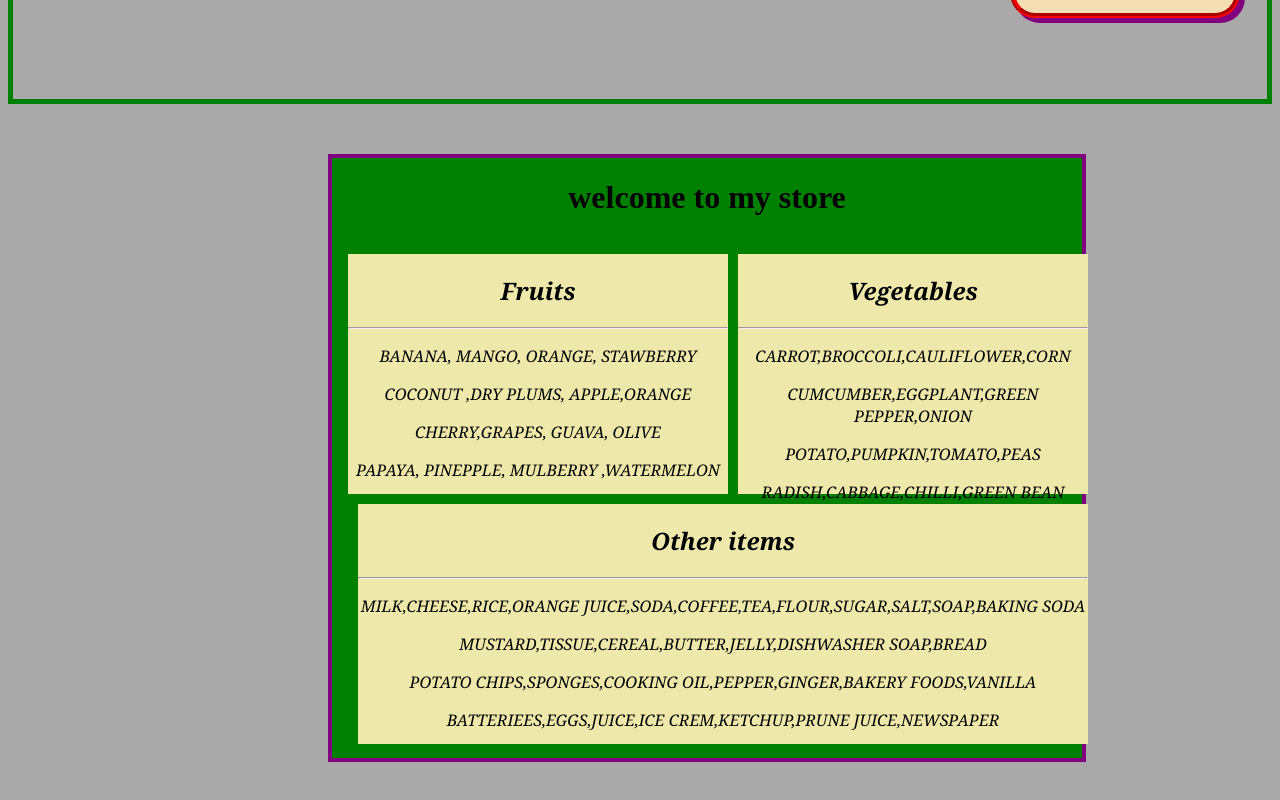
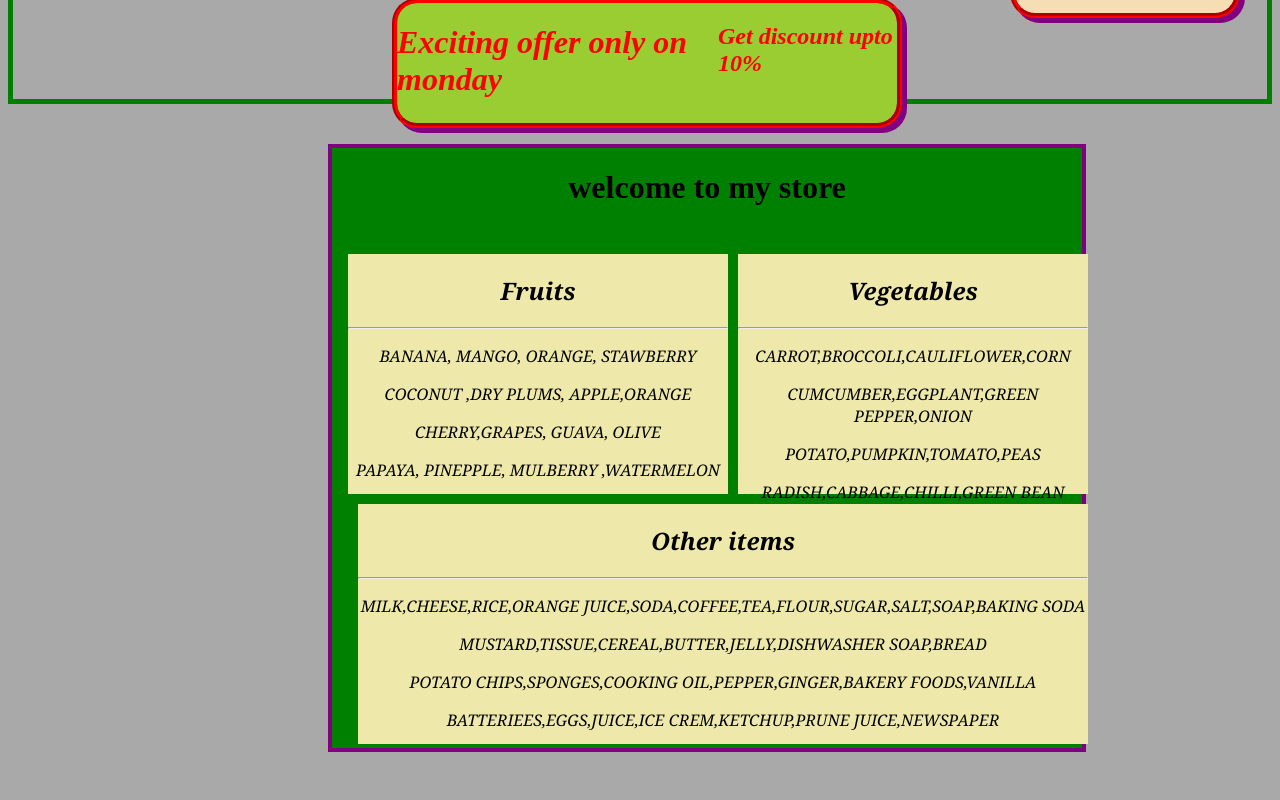
Before and after one commit to yogeshzeus/assessment3, a plain HTML site: page index.html in a window 1280 px wide. Shown: the part 672-1472 px from the top of the page. Before the commit the page ends 1434 px from the top, so only its background shows below. Drawn offline with Linux system fonts and the light colour scheme.

Commit message:
changes third assessment

```diff
--- a/index.css
+++ b/index.css
@@ -1,5 +1,6 @@
 body{
     background-color: darkgray;
+    height: 1500px;
 }
 .class{
     height: 100px;
@@ -88,7 +89,7 @@ body{
 .box5{
     position: fixed;
 
-    top: 450px;
+    bottom: 0px;
     height: 120px;
     width: 500px;
     border: 5px groove red;
@@ -108,7 +109,8 @@ body{
     margin-left: 25%;
     position: absolute;
     z-index: -1;
-    margin-top: 50px;
+    margin-top: 40px;
+    margin-bottom: 40px;
     border: 4px solid purple;
 }
 .f1{
--- a/index.html
+++ b/index.html
@@ -8,7 +8,7 @@
     <link rel="stylesheet" href="./index.css">
 </head>
 <body>
-    <div class="class class1"> <span>WELCOME TO</span >
+    <div class="class class1"> <span></span>WELCOME TO</span >
     <br>
     <span>ALL-IN-ONE</span>
     <br>
```
